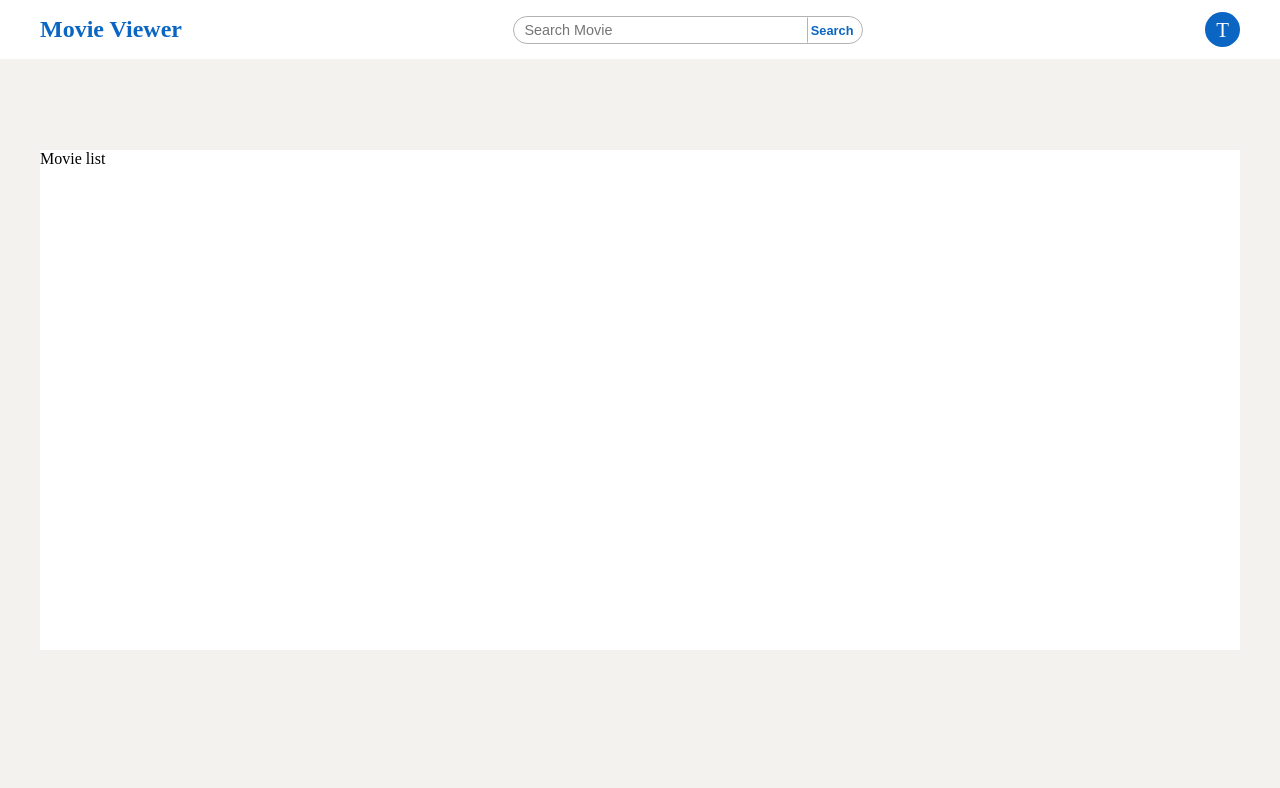
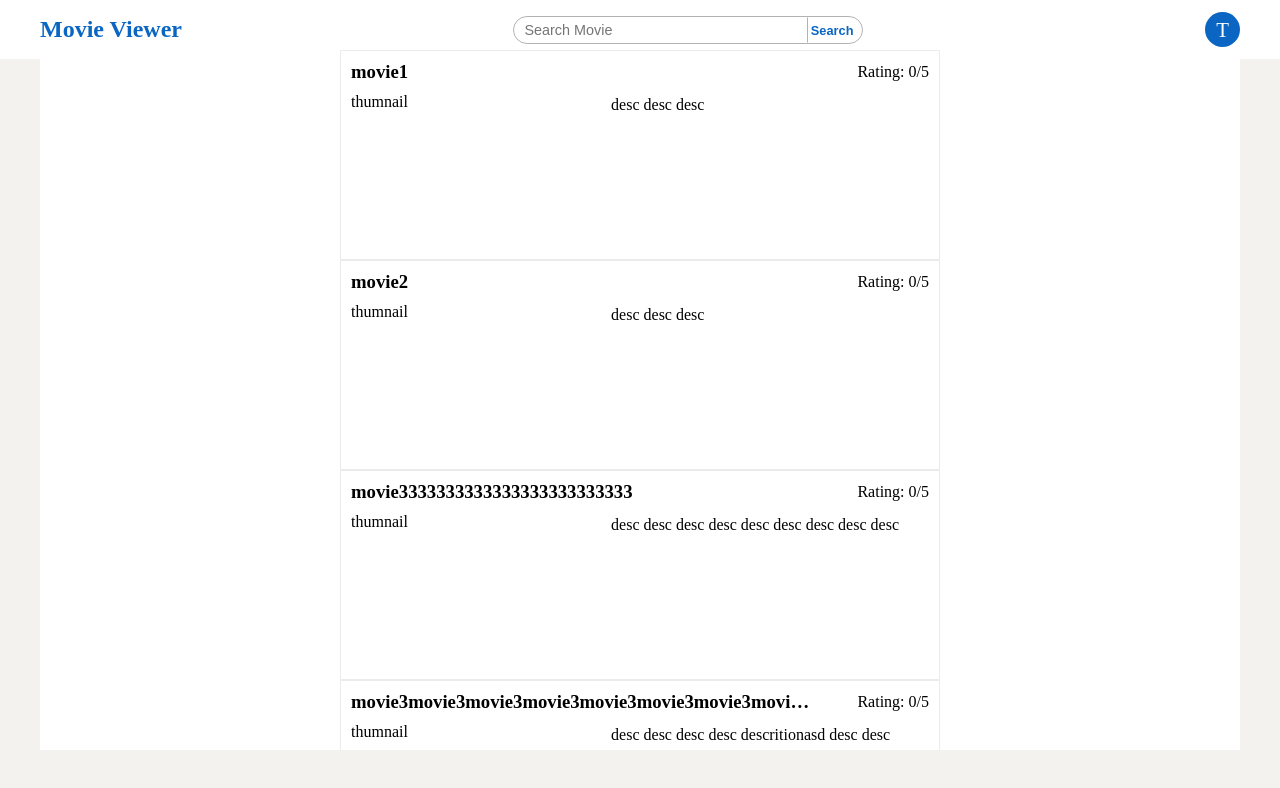
Before and after one commit to takuma0531/movie-viewer-client, a React app: page / in a window 1280 px wide. Shown: the top 788 px of the page. Built offline with nearby package versions, Linux system fonts and the light colour scheme.

Commit message:
styled movie list

```diff
--- /dev/null
+++ b/src/components/MovieList.tsx
@@ -0,0 +1,49 @@
+import React from "react";
+import styled from "styled-components";
+import { Movie } from "@/typings/models/movie";
+import MovieArticle from "./section/MovieArticle";
+
+export default function MovieList() {
+  const movieList: Movie[] = [
+    { title: "movie1", genre: "genre1", description: "desc desc desc" },
+    { title: "movie2", genre: "genre2", description: "desc desc desc" },
+    {
+      title: "movie3333333333333333333333333",
+      genre: "genre3",
+      description: "desc desc desc desc desc desc desc desc desc",
+    },
+    {
+      title: "movie3movie3movie3movie3movie3movie3movie3movie3movie3",
+      genre: "genre3",
+      description:
+        "desc desc desc desc descritionasd desc desc descasdfasdf desc desc desc desc desc desc desc desc desc desc desc desc desc desc desc desc desc desc desc",
+    },
+    {
+      title: "movie3",
+      genre: "genre3",
+      description:
+        "desc desc desc desc desc desc desc desc desc desc desc desc desc desc desc desc desc desc desc desc desc desc desc desc desc desc desc desc desc desc desc desc desc desc desc desc desc desc desc desc desc desc desc desc desc desc desc desc desc desc desc desc desc desc desc desc desc desc desc desc desc desc desc desc desc desc desc desc desc desc desc desc desc desc desc desc desc desc desc desc desc desc desc desc desc desc desc desc desc desc desc desc desc desc desc desc desc desc desc desc desc desc desc desc desc desc desc desc desc desc desc desc desc desc desc desc desc",
+    },
+    {
+      title: "movie3",
+      genre: "genre3",
+      description: "desc desc desc desc desc desc desc desc desc",
+    },
+    {
+      title: "movie3",
+      genre: "genre3",
+      description: "desc desc desc desc desc desc desc desc desc",
+    },
+  ];
+
+  const renderMovieList = movieList.map((movie: Movie, index: number) => (
+    <MovieArticle key={index} movie={movie} />
+  ));
+
+  return <MovieListContainer>{renderMovieList}</MovieListContainer>;
+}
+
+const MovieListContainer = styled.div`
+  width: 100%;
+  overflow-y: scroll;
+`;
--- /dev/null
+++ b/src/components/section/MovieArticle.tsx
@@ -0,0 +1,71 @@
+import React from "react";
+import styled from "styled-components";
+import { Movie } from "@/typings/models/movie";
+import { Colors } from "@/enums/style";
+
+interface Props {
+  movie: Movie;
+}
+
+export default function MovieArticle({ movie }: Props) {
+  return (
+    <MovieArticleContainer>
+      <div className="header">
+        <h3>{movie.title}</h3>
+        <div className="rating">Rating: 0/5</div>
+      </div>
+      <div className="body">
+        <div className="thumbnail">{movie.thumbnail || "thumnail"}</div>
+        <div className="description">{movie.description}</div>
+      </div>
+    </MovieArticleContainer>
+  );
+}
+
+const MovieArticleContainer = styled.div`
+  margin: 0 auto;
+  width: 50%;
+  height: 30%;
+  border: 1px solid ${Colors.WHITE_GRAY};
+  padding: 0 10px;
+
+  .header {
+    display: flex;
+    justify-content: space-between;
+    align-items: center;
+    height: 20%;
+    // border-bottom: 1px solid ${Colors.WHITE_GRAY};
+
+    h3 {
+      margin-right: 5px;
+      white-space: nowrap;
+      overflow: hidden !important;
+      text-overflow: ellipsis;
+      width: 80%;
+    }
+  }
+
+  .body {
+    display: flex;
+    justify-content: space-between;
+    height: 80%;
+
+    .thumbnail {
+      width: 40%;
+      height: 100%;
+    }
+
+    .description {
+      overflow: hidden;
+      line-height: 1.5;
+      width: 55%;
+      max-height: 100%;
+      text-align: left;
+      -webkit-box-orient: vertical;
+      display: -webkit-box;
+      -webkit-line-clamp: 7;
+      overflow: hidden;
+      text-overflow: ellipsis;
+    }
+  }
+`;
--- a/src/pages/Home.tsx
+++ b/src/pages/Home.tsx
@@ -3,6 +3,7 @@ import styled from "styled-components";
 import { Colors } from "@/enums/style";
 import TopNavBar from "@/components/layout/navigation/TopNavBar";
 import MovieSearcher from "@/components/layout/navigation/MovieSearcher";
+import MovieList from "@/components/MovieList";
 
 export default function Home() {
   return (
@@ -12,15 +13,18 @@ export default function Home() {
           <MovieSearcher />
         </TopNavBar>
       </div>
-      <div className="bodyWrapper">Movie list</div>
+      <div className="bodyWrapper">
+        <MovieList />
+      </div>
     </HomeContainer>
   );
 }
 
 const HomeContainer = styled.div`
   .bodyWrapper {
+    max-width: 100%;
     width: 1200px;
-    height: 500px;
+    height: 700px;
     margin: 0 auto;
     background-color: ${Colors.WHITE};
     display: flex;
```
Also changed, not shown: src/typings/models/movie/index.d.ts (added, +11 -0 lines).
